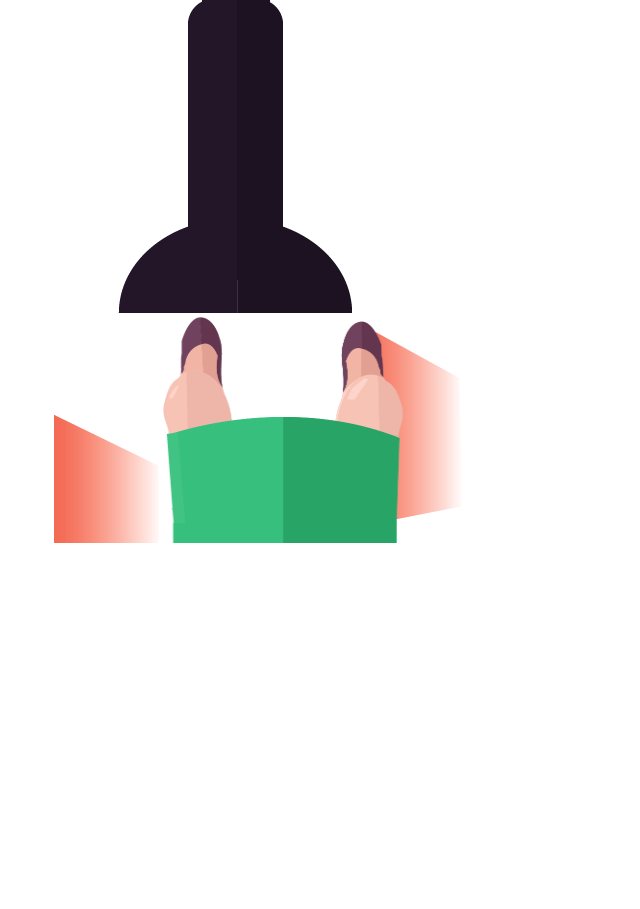
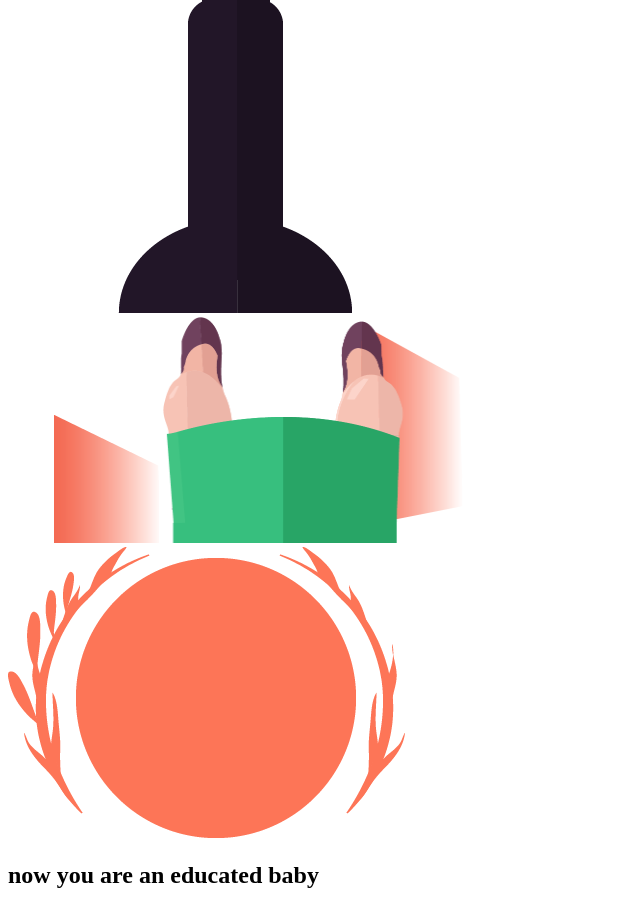
Before and after one commit to El-Omar/BAP, a website: page project/src/index.html in a window 1280 px wide. Shown: the part 9030-9939 px from the top of the page, without its empty margins (0-640 px from the left). Before the commit the page ends 9585 px from the top, so only its background shows below. Drawn offline with Linux system fonts and the light colour scheme; a web font is replaced by a local one.

Commit message:
laatsta pagina

```diff
--- a/project/src/css/style.css
+++ b/project/src/css/style.css
@@ -970,7 +970,7 @@ body {
 
 .ending {
   @apply --bg-gradient;
-  height: 100vh;
+  height: auto;
   width: 100%;
   /* display: flex; */
   /* flex-flow: column; */
@@ -1005,7 +1005,7 @@ body {
 
   &-are {
     font-family: pacifico;
-    font-size: 11.5rem;
+    font-size: 9.5rem;
     color: var(--pompadour);
     text-shadow: .4rem 0 var(--shadow);
     margin-bottom: .3rem;
@@ -1015,7 +1015,7 @@ body {
   &-youan {
     font-family: calibri;
     font-weight: bold;
-    font-size: 6.4rem;
+    font-size: 4.4rem;
     color: var(--apricot);
     text-shadow: .3rem 0 var(--shadow);
     margin-left: -.5rem;
@@ -1023,7 +1023,7 @@ body {
 
   &-educated {
     font-family: bloc;
-    font-size: 9rem;
+    font-size: 7rem;
     color: var(--pompadour);
     text-shadow: .2rem 0 var(--shadow);
     margin-top: -.5rem;
@@ -1031,11 +1031,32 @@ body {
 
   &-baby {
     font-family: bloc;
-    font-size: 16rem;
+    font-size: 14rem;
     color: var(--apricot);
     text-shadow: .8rem 0 var(--shadow);
     margin-top: -1.5rem;
     margin-right: -1.3rem;
+  }
+
+}
+
+.palmSection {
+  width: 100%;
+  margin-top: 15rem;
+  background: url(../assets/img/1x/ending-fire-full.png) no-repeat;
+  background-size: cover;
+
+  & .palm-place {
+    display: flex;
+    flex-direction: row;
+    justify-content: center;
+    padding-top: 5rem;
+
+    .graduated-sign {
+      display: flex;
+      justify-content: center;
+    }
+
   }
 }
 
--- a/project/src/index.html
+++ b/project/src/index.html
@@ -323,6 +323,19 @@
         <img class="woman" src="assets/img/2x/woman@2x.png" alt="Woman" width="300" height="226" />
       </div>
 
+      <div class="palmSection">
+        <div class="palm-place">
+          <img class="graduated-sign" src="assets/img/1x/graduated-sign.png" alt="Woman" width="397" height="291" />
+        </div>
+        <div class="eindTitel">
+          <h1 class="ending-title">
+            <strong class="ending-text ending-are">now</strong>
+            <strong class="ending-text ending-youan">you are an</strong>
+            <strong class="ending-text ending-educated">educated</strong>
+            <strong class="ending-text ending-baby">baby</strong>
+          </h1>
+        </div>
+      </div>
     </section>
   </div>
 </body>
```
Also changed, not shown: project/src/assets/img/1x/ending-fire-full.png (added), project/src/assets/img/1x/ending-fire.png (added), project/src/assets/img/1x/graduated-sign.png (added).
